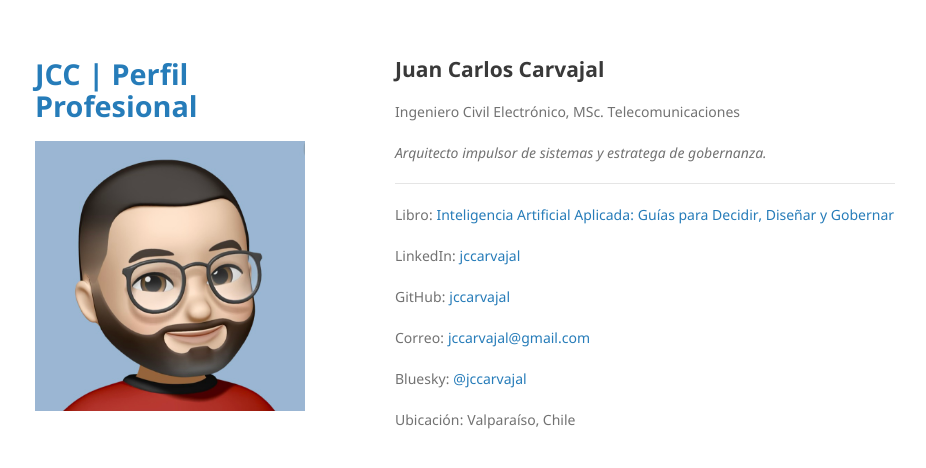
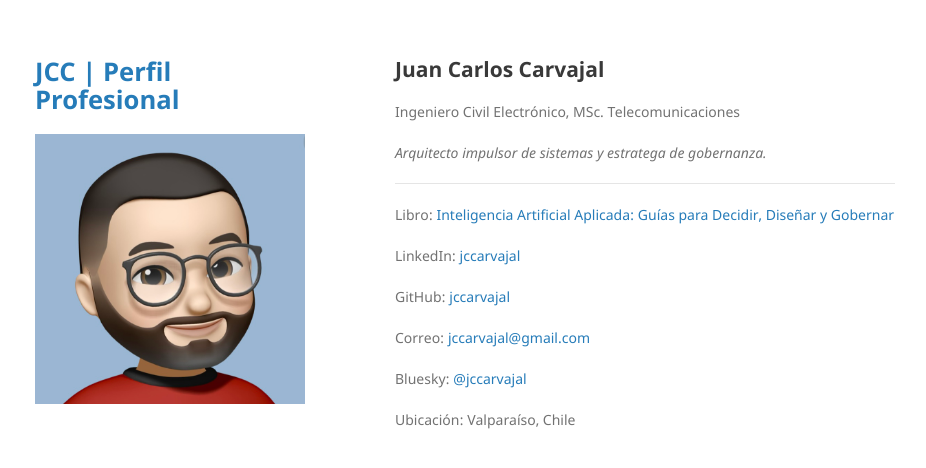
Before and after one commit to jccarvajal/jccarvajal.github.io, a Jekyll site: the page built from index.md, in a window 1280 px wide. Shown: the top 468 px of the page, without its empty margins (175-1101 px from the left). Built offline with Jekyll 4.4.1, drawn with Linux system fonts in a browser that asks for light colours; our own code applies the rules of GitHub Pages for plain Markdown files.

Commit message:
Update head-custom.html

```diff
--- a/_includes/head-custom.html
+++ b/_includes/head-custom.html
@@ -5,7 +5,7 @@
 
 <style>
   header h1 {
-    font-size: 1.8rem; /* Reduce el tamaño para que quepa en una línea */
+    font-size: 1.6rem; /* Reduce el tamaño para que quepa en una línea */
     /* Puedes probar 2.4rem o 2.3rem si sigue sin caber */
   }
 </style>
```
